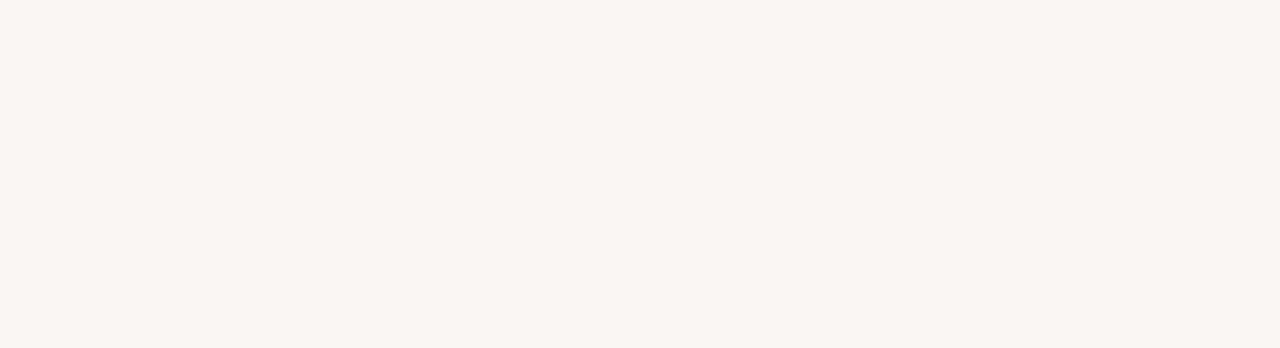
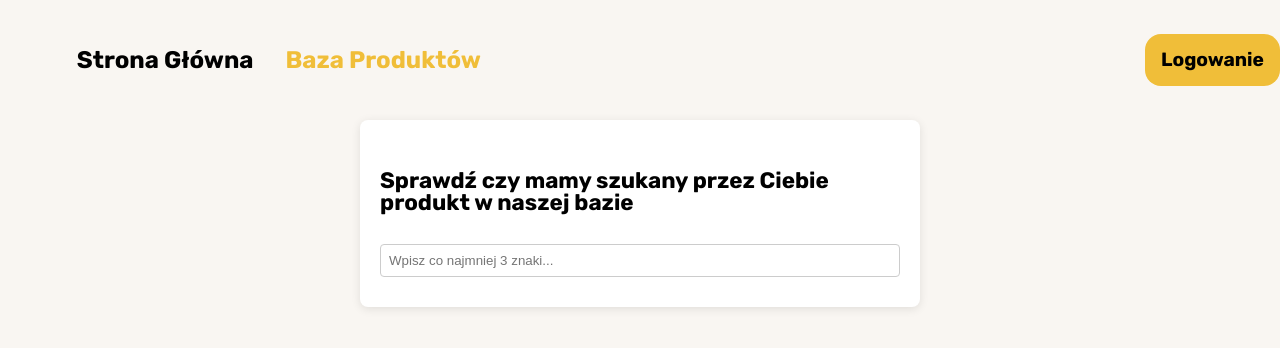
Before and after one commit to Dand3Z/well-eater-frontend, a React (Vite) app: page /products in a window 1280 px wide. Before the commit this address had no page. Shown: the top 348 px of the page. Built offline with nearby package versions, Linux system fonts and the light colour scheme.

Commit message:
add product base page

```diff
--- a/src/App.jsx
+++ b/src/App.jsx
@@ -16,6 +16,7 @@ import DietDayPage from "./pages/DietDay.jsx";
 import MealPage from "./pages/Meal.jsx";
 import {initDietDayAction} from "./components/diet/DietDayGeneral.jsx";
 import MyProductsPage from "./pages/MyProducts.jsx";
+import ProductBase from "./pages/ProductBase.jsx";
 
 const router = createBrowserRouter([
   {
@@ -33,6 +34,10 @@ const router = createBrowserRouter([
         path: "auth",
         element: <AuthenticationPage />,
         action: authAction,
+      },
+      {
+        path: "products",
+        element: <ProductBase />
       },
       {
         path: "diet/:date?",
--- a/src/components/MainNavigation.jsx
+++ b/src/components/MainNavigation.jsx
@@ -16,13 +16,19 @@ function MainNavigation() {
                             Strona Główna
                         </NavLink>
                     </li>
-                    {token && (
                     <li>
-                        <NavLink to={`/diet/${calculateCurrentMonday()}`}
+                        <NavLink to={"/products"}
                                  className={({isActive}) => isActive ? classes.active : undefined}>
-                            Moja Dieta
+                            Baza Produktów
                         </NavLink>
                     </li>
+                    {token && (
+                        <li>
+                            <NavLink to={`/diet/${calculateCurrentMonday()}`}
+                                     className={({isActive}) => isActive ? classes.active : undefined}>
+                                Moja Dieta
+                            </NavLink>
+                        </li>
                     )}
                     {token && (
                         <li>
--- /dev/null
+++ b/src/components/product_base/ProductsView.jsx
@@ -0,0 +1,147 @@
+import classes from "./ProductsView.module.css"
+import {useEffect, useState} from "react";
+import {Form, json} from "react-router-dom";
+import {getAuthToken} from "../../util/auth.js";
+
+// TODO: make a component -> almost the same as the one in AddFoodForm.jsx
+function ProductsView() {
+    const [searchText, setSearchText] = useState("");
+    const [searchResults, setSearchResults] = useState([]);
+    const [selectedFood, setSelectedFood] = useState(null);
+    const [notFound, setNotFound] = useState(false);
+    const [currentPage, setCurrentPage] = useState(0);
+    const [isFirstPage, setIsFirstPage] = useState(true);
+    const [isLastPage, setIsLastPage] = useState(true);
+
+    useEffect(() => {
+        if (searchText.length > 2) {
+            searchFoodBySubstring(searchText, currentPage, 10)
+                .then(results => {
+                    console.log(results);
+                    setSearchResults(results.content);
+                    setIsFirstPage(results.first);
+                    setIsLastPage(results.last);
+                    setNotFound(results.content.length === 0);
+                })
+                .catch(error => {
+                    console.error('Error fetching search results:', error);
+                    setNotFound(true);
+                });
+        } else {
+            setSearchResults([]);
+            setIsFirstPage(true);
+            setIsLastPage(true);
+        }
+    }, [searchText, currentPage]);
+
+    const handleSearchChange = (e) => {
+        const value = e.target.value;
+        const prevSearchText = searchText;
+        setSearchText(value);
+        setNotFound(false);
+        if (currentPage !== 0 || prevSearchText !== value) setCurrentPage(0);
+        console.log('handleSearchChange invoked');
+    };
+
+    const handleSelectFood = (food) => {
+        setSelectedFood(food);
+        setSearchText('');
+        setSearchResults([]);
+        console.log('handleSelectFood invoked');
+    };
+
+    const handleChangeCurrentPage = (move) => {
+        console.log('handleChangeCurrentPage invoked');
+        setCurrentPage(prevPage => prevPage + move);
+    }
+
+    return (
+        <div className={classes.modal}>
+            <h4 className={classes.heading}>Sprawdź czy mamy szukany przez Ciebie produkt w naszej bazie</h4>
+            <Form className={classes.form}>
+                <input
+                    type="text"
+                    value={searchText}
+                    onChange={handleSearchChange}
+                    placeholder="Wpisz co najmniej 3 znaki..."
+                />
+                {searchResults.length > 0 && (
+                    <>
+                        <ul className={classes.searchResults}>
+                            {searchResults.map((food) => (
+                                <li key={food.id} onClick={() => {
+                                    setCurrentPage(0);
+                                    handleSelectFood(food);
+                                }}>
+                                    {food.name}
+                                </li>
+                            ))}
+                        </ul>
+                        <div>
+                            {!isFirstPage && (<button type={"button"}
+                                                      onClick={() => handleChangeCurrentPage(-1)}>&larr;</button>)}
+                            {!isLastPage && (<button type={"button"}
+                                                     onClick={() => handleChangeCurrentPage(1)}>&rarr;</button>)}
+                        </div>
+                    </>
+                )}
+                {selectedFood && (
+                    <>
+                        <div className={classes.selectedFood}>
+                            <p>Wybrano: {selectedFood.name}</p>
+                        </div>
+                        <div className={classes.stats}>
+                            <p className={classes.formLabel}>Wartości referencyjne dla 100 {selectedFood.unit.toLowerCase()}</p>
+                            <div className={classes.statsValues}>
+                                <div>
+                                    <p>Węglowodany</p>
+                                    <p>{selectedFood.macros.carbs}</p>
+                                </div>
+                                <div>
+                                    <p>Tłuszcze</p>
+                                    <p>{selectedFood.macros.fats}</p>
+                                </div>
+                                <div>
+                                    <p>Białko</p>
+                                    <p>{selectedFood.macros.proteins}</p>
+                                </div>
+                                <div>
+                                    <p>Kcal</p>
+                                    <p>{selectedFood.macros.kcal}</p>
+                                </div>
+                            </div>
+                        </div>
+                    </>
+                )}
+                {notFound && (
+                    <h6>Niestety nie znaleźliśmy szukanego przez Ciebie produktu. Może chciałbyś go sam dodać? Możesz to zrobić z poziomu sekcji Moje Produkty widocznej po zalogowaniu :)</h6>
+                )}
+                {/*<button className={classes.actionBtn} type={"submit"}>Zapisz</button>*/}
+                {/*<button className={classes.actionBtn} type={"button"} onClick={onCancel}>Anuluj</button>*/}
+            </Form>
+        </div>
+    )
+}
+
+export default ProductsView;
+
+async function searchFoodBySubstring(substring, page, size = 10) {
+    const token = getAuthToken();
+    const response = await fetch(`http://localhost:8080/api/food/search/by-text?text=${substring}&page=${page}&size=${size}`, {
+        method: 'GET',
+        headers: {
+            Authorization: `Bearer ${token}`,
+        }
+    });
+
+    if (!response.ok) {
+        throw json(
+            {message: "Error during searching foods"},
+            {status: 500}
+        );
+    } else {
+        const data = await response.json();
+        console.log(data);
+        return data;
+    }
+}
--- /dev/null
+++ b/src/components/product_base/ProductsView.module.css
@@ -0,0 +1,87 @@
+.modal {
+    background: white;
+    padding: 20px;
+    border-radius: 8px;
+    box-shadow: 0 2px 10px rgba(0, 0, 0, 0.1);
+    max-width: 35rem;
+    width: 100%;
+    z-index: 11;
+    margin: auto;
+}
+
+.heading {
+    display: flex;
+    justify-content: center;
+    font-size: 1.4rem;
+    align-items: center;}
+
+.form {
+    display: flex;
+    flex-direction: column;
+}
+
+.actionBtn {
+    padding: 10px 20px;
+    margin-top: 10px;
+    cursor: pointer;
+    font: inherit;
+}
+
+.form input[type="text"], .form input[type="number"] {
+    padding: 8px;
+    margin-bottom: 10px;
+    border-radius: 4px;
+    border: 1px solid #ccc;
+}
+
+.searchResults {
+    list-style: none;
+    padding: 0;
+    margin: 0;
+    background: white;
+    border: 1px solid #ccc;
+    max-height: 200px;
+    overflow-y: auto;
+}
+
+.searchResults li {
+    padding: 8px;
+    cursor: pointer;
+}
+
+.searchResults li:hover {
+    background: #eee;
+}
+
+.selectedFood {
+    margin-bottom: 10px;
+    font-weight: bold;
+}
+
+.stats {
+    display: flex;
+    flex-direction: column;
+    margin-bottom: 1.4rem;
+}
+
+.stats p {
+    margin-bottom: 0;
+}
+
+.statsValues {
+    display: flex;
+    justify-content: space-between;
+}
+
+.statsValues div p {
+    display: flex;
+    justify-content: center;
+    align-items: center;
+}
+
+.formLabel {
+    display: flex;
+    justify-content: center;
+    align-items: center;
+    font-size: 1.1rem;
+}
--- a/src/pages/MyProducts.jsx
+++ b/src/pages/MyProducts.jsx
@@ -1,6 +1,6 @@
 import {checkAuthLoader, getAuthToken} from "../util/auth.js";
 import {json, useLoaderData} from "react-router-dom";
-import MyProductsContent from "../components/products/MyProductsContent.jsx";
+import MyProductsContent from "../components/my_products/MyProductsContent.jsx";
 
 function MyProductsPage() {
     const loaderData = useLoaderData();
--- /dev/null
+++ b/src/pages/ProductBase.jsx
@@ -0,0 +1,7 @@
+import ProductsView from "../components/product_base/ProductsView.jsx";
+
+function ProductBasePage() {
+    return <ProductsView />
+}
+
+export default ProductBasePage;
```
Also changed, not shown: src/components/my_products/MyProductsContent.jsx (renamed from src/components/products/MyProductsContent.jsx), src/components/my_products/MyProductsContent.module.css (renamed from src/components/products/MyProductsContent.module.css).
